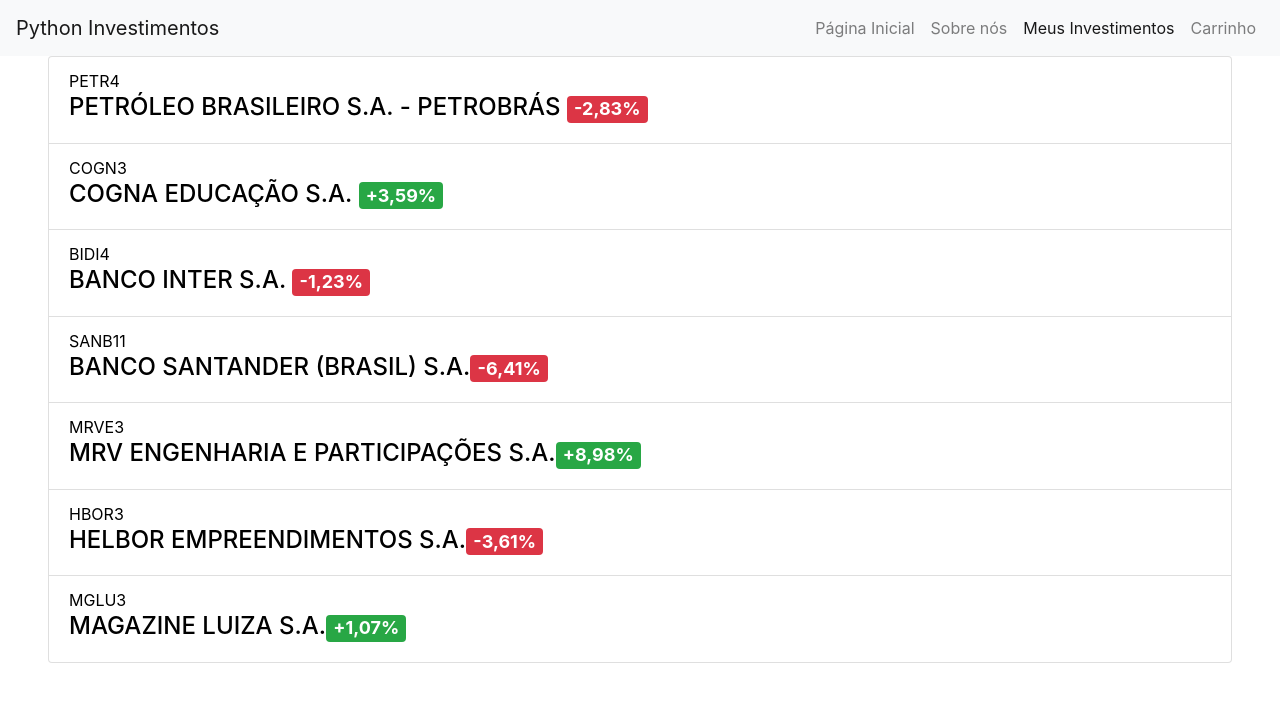
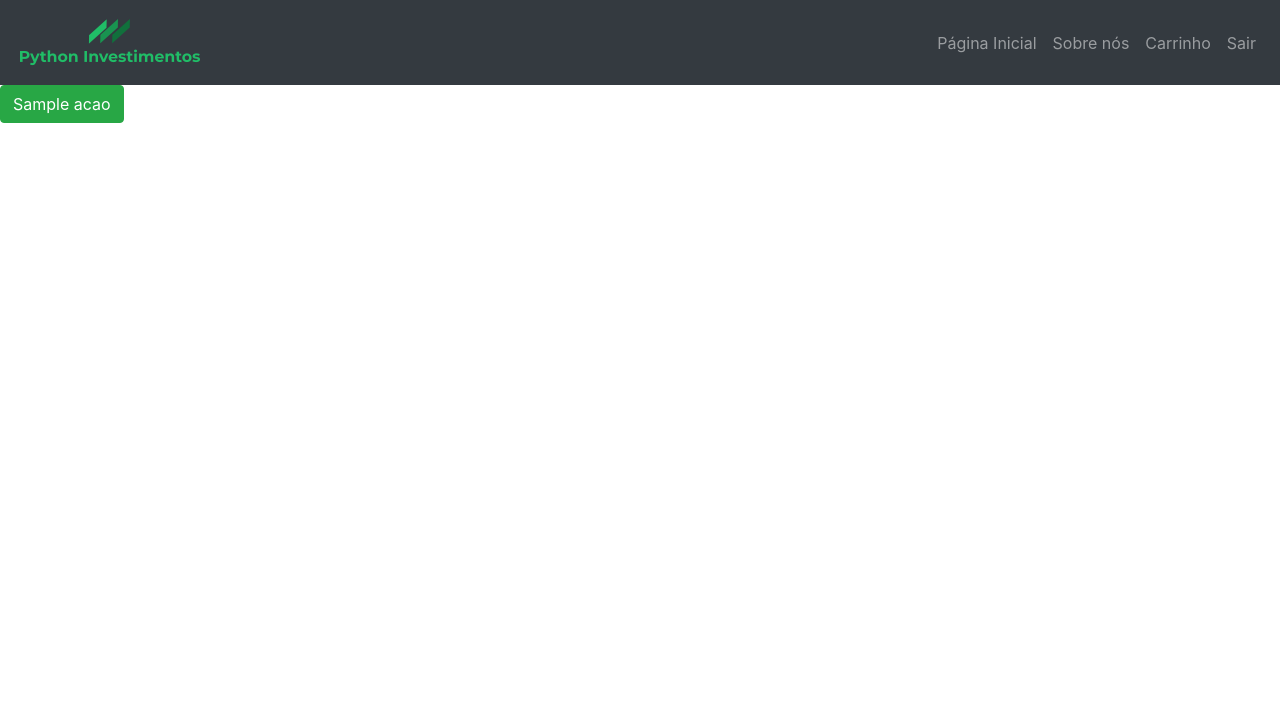
Before and after one commit to chfleury/Pyvest, a Django app: template src/templates/investimentos_do_usuario.html in a window 1280 px wide. Shown: the top 702 px of the page. Run offline with Django 3.2, Linux system fonts and the light colour scheme; the template is opened without the code that fills it: most values are stand-ins (such as "Sample title", 1, 10 or a date in 2020); parts of the project's set-up code (start-up, migrations or seed data) failed here and were passed over; some libraries are stand-ins or nearby versions.

Commit message:
trabalhando com os dados do investimento do usuario

```diff
--- a/src/busca/views.py
+++ b/src/busca/views.py
@@ -125,7 +125,6 @@
         self.top = node
         self._size += 1
 
-        # a gente
         acoesSession.append({
             'symbol': node.symbol,
             'name' : node.name,
--- a/src/templates/investimentos_do_usuario.html
+++ b/src/templates/investimentos_do_usuario.html
@@ -10,8 +10,10 @@
   <body>
 
     <! -- Barra de navegação -->
-    <nav class="navbar navbar-expand-lg navbar-light bg-light">
-      <a class="navbar-brand" href="#">Python Investimentos</a>
+    <nav class="navbar navbar-expand-lg navbar-dark bg-dark">
+      <a href="/home" class="navbar-brand">
+        <img id="logo" src="../static/images/logo_cortado.png" alt="Logo"
+      /></a>
       <button class="navbar-toggler" type="button" data-toggle="collapse" data-target="#navbarSupportedContent" aria-controls="navbarSupportedContent" aria-expanded="false" aria-label="Toggle navigation">
         <span class="navbar-toggler-icon"></span>
       </button>
@@ -25,76 +27,49 @@
           <li class="nav-item">
             <a class="nav-link" href="/sobre">Sobre nós</a>
           </li>
-          <li class="nav-item active">
-            <a class="nav-link" href="/meus_investimentos/">Meus Investimentos</a>
+          <!-- <li class="nav-item active"> -->
+          <li class="nav-item">
+            <a class="nav-link" href="/carrinho">Carrinho</a>
           </li>
           <li class="nav-item">
-            <a class="nav-link" href="/carrinho">Carrinho</a>
+            <a class="nav-link" href="/">Sair</a>
           </li>
         </ul>
       </div>
     </nav>
 
 
-    <! -- Lista de botões dos investimentos do usuário -->
-    <div class="list-group ml-5 mr-5 mb-2">
+     <!-- Lista de botões dos investimentos do usuário -->
+    {% for acao in acoes %}
+      <form method="POST" action="/meus_investimentos/">
+        {% csrf_token %}
+        <input type="hidden" name="symbol" value={{ acao.symbol }}>
+        <button type="submit" class="btn btn-success">{{ acao.name }}</button>
+      </form>
+      <p></p>
+    {% endfor %}
+
+      <!-- <div class="list-group ml-5 mr-5 mb-2">
+
+        <button value="{{ acao.name }}"   type="submit" class="list-group-item list-group-item-action">
+          <div class="código ml-auto">
+            {{ acao.name }}
+          </div>
+          <div class="nome mr-auto">
+              <h4>{{ acao.symbol }} <span class="badge badge-warning mr-auto">{{ acao.price }}</span></h4>
+          </div>
+      </div> -->
+
+    <!-- <div class="list-group ml-5 mr-5 mb-2">
       <a href="grafico" class="list-group-item list-group-item-action">
         <div class="código ml-auto">
-            PETR4
+          {{ acao.name }}
         </div>
         <div class="nome mr-auto">
-            <h4>PETRÓLEO BRASILEIRO S.A. - PETROBRÁS <span class="badge badge-danger mr-auto">-2,83%</span></h4>
+            <h4>{{ acao.symbol }} <span class="badge badge-warning mr-auto">{{ acao.price }}</span></h4>
         </div>
       </a>
-      <a href="#" class="list-group-item list-group-item-action">
-        <div class="código ml-auto">
-            COGN3
-        </div>
-        <div class="nome mr-auto">
-            <h4>COGNA EDUCAÇÃO S.A. <span class="badge badge-success mr-auto">+3,59%</span></h4>
-        </div>
-      </a>
-      <a href="#" class="list-group-item list-group-item-action">
-        <div class="código ml-auto">
-            BIDI4
-        </div>
-        <div class="nome mr-auto">
-            <h4>BANCO INTER S.A.    <span class="badge badge-danger mr-auto">-1,23%</span></h4>
-        </div>
-      </a>
-      <a href="#" class="list-group-item list-group-item-action">
-        <div class="código ml-auto">
-            SANB11
-        </div>
-        <div class="nome mr-auto">
-            <h4>BANCO SANTANDER (BRASIL) S.A.<span class="badge badge-danger ml-auto">-6,41%</span></h4>
-        </div>
-      </a>
-      <a href="#" class="list-group-item list-group-item-action">
-        <div class="código ml-auto">
-            MRVE3
-        </div>
-        <div class="nome mr-auto">
-            <h4>MRV ENGENHARIA E PARTICIPAÇÕES S.A.<span class="badge badge-success mr-auto">+8,98%</span></h4>
-        </div>
-      </a>
-      <a href="#" class="list-group-item list-group-item-action">
-        <div class="código ml-auto">
-            HBOR3
-        </div>
-        <div class="nome mr-auto">
-            <h4>HELBOR EMPREENDIMENTOS S.A.<span class="badge badge-danger mr-auto">-3,61%</span></h4>
-        </div>
-      </a>
-      <a href="#" class="list-group-item list-group-item-action">
-        <div class="código ml-auto">
-            MGLU3
-        </div>
-        <div class="nome mr-auto">
-            <h4>MAGAZINE LUIZA S.A.<span class="badge badge-success mr-auto">+1,07%</span></h4>
-        </div>
-      </a>
-    </div>
+    </div> -->
 
 
 
```
Also changed, not shown: src/plot_chart/views.py (+14 -5 lines), src/templates/base_chart.html (+5 -2 lines), src/usuario_investimentos/views.py (+65 -7 lines).
